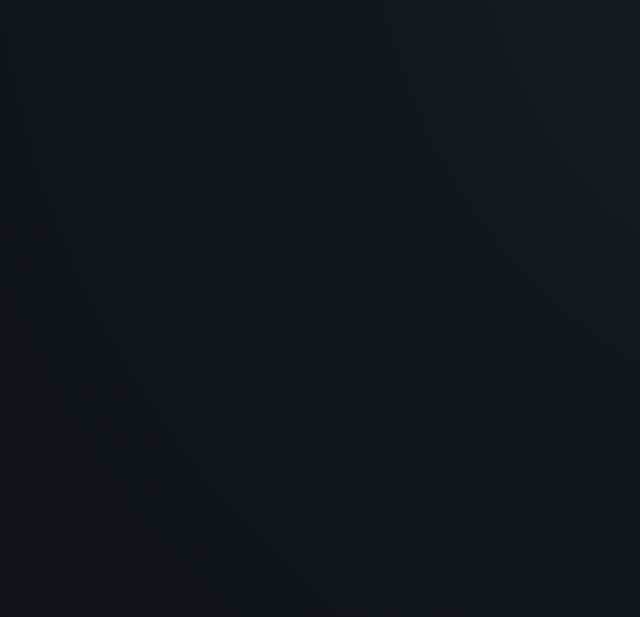
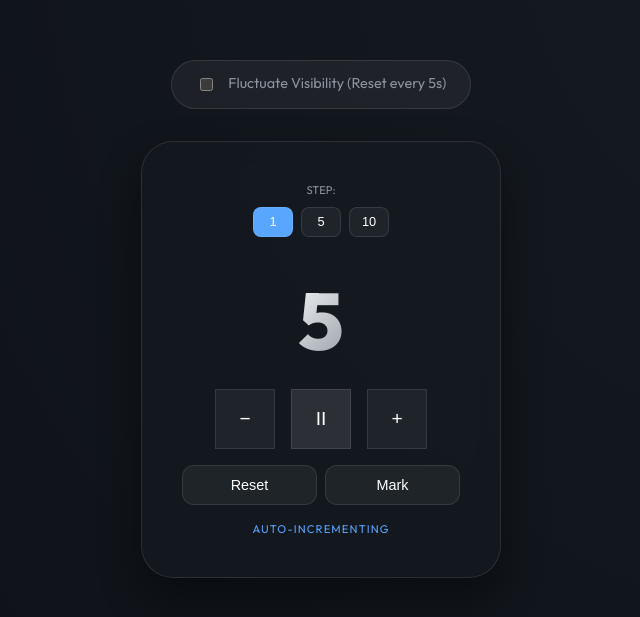
Before and after one commit to adityasrivastava19/reactfirst, a React (Vite) app: page / in a window 1280 px wide. Shown: the part 113-730 px from the top of the page, without its empty margins (351-991 px from the left). Built offline with nearby package versions, Linux system fonts and the light colour scheme.

Commit message:
stopwatch

```diff
--- a/src/App.css
+++ b/src/App.css
@@ -1,9 +1,27 @@
 .app-container {
     display: flex;
+    flex-direction: column;
     justify-content: center;
     align-items: center;
     height: 100vh;
     width: 100vw;
+    gap: 2rem;
+}
+
+.top-controls {
+    background: rgba(255, 255, 255, 0.05);
+    padding: 0.8rem 1.5rem;
+    border-radius: 50px;
+    border: 1px solid rgba(255, 255, 255, 0.1);
+}
+
+.toggle-label {
+    display: flex;
+    align-items: center;
+    gap: 0.8rem;
+    color: #8b949e;
+    cursor: pointer;
+    font-size: 0.9rem;
 }
 
 .counter-card {
@@ -11,11 +29,14 @@
     backdrop-filter: blur(12px);
     -webkit-backdrop-filter: blur(12px);
     border: 1px solid rgba(255, 255, 255, 0.1);
-    border-radius: 24px;
-    padding: 3rem;
+    border-radius: 32px;
+    padding: 2.5rem;
     box-shadow: 0 20px 40px rgba(0, 0, 0, 0.4);
-    width: 320px;
+    width: 360px;
     transition: transform 0.3s ease, box-shadow 0.3s ease;
+    display: flex;
+    flex-direction: column;
+    align-items: center;
 }
 
 .counter-card:hover {
@@ -23,31 +44,117 @@
     box-shadow: 0 25px 50px rgba(0, 0, 0, 0.5);
 }
 
+.step-picker {
+    display: flex;
+    flex-direction: column;
+    align-items: center;
+    gap: 0.5rem;
+    margin-bottom: 1rem;
+}
+
+.step-label {
+    font-size: 0.7rem;
+    color: #8b949e;
+    text-transform: uppercase;
+}
+
+.step-buttons {
+    display: flex;
+    gap: 0.5rem;
+}
+
+.step-btn {
+    width: 40px;
+    height: 30px;
+    font-size: 0.8rem;
+    border-radius: 8px;
+}
+
+.step-btn.active {
+    background: #58a6ff;
+    color: white;
+}
+
 .count-display {
     font-size: 5rem;
     font-weight: 800;
-    margin: 0 0 1.5rem 0;
+    margin: 0.5rem 0;
     background: linear-gradient(135deg, #fff 0%, #8b949e 100%);
     -webkit-background-clip: text;
     background-clip: text;
     -webkit-text-fill-color: transparent;
-    filter: drop-shadow(0 0 10px var(--accent-glow));
 }
 
 .button-group {
     display: flex;
     gap: 1rem;
     justify-content: center;
+    width: 100%;
+    margin-bottom: 1rem;
+}
+
+.main-controls button {
+    width: 60px;
+    height: 60px;
+}
+
+.pause-play {
+    background: rgba(255, 255, 255, 0.1);
+}
+
+.secondary-controls {
+    gap: 0.5rem;
+}
+
+.action-btn {
+    flex: 1;
+    height: 40px;
+    font-size: 0.9rem;
+    border-radius: 12px;
+}
+
+.reset-btn:hover {
+    background: #f85149;
+}
+
+.save-btn:hover {
+    background: #3fb950;
+}
+
+.history-section {
+    width: 100%;
+    margin: 1.5rem 0;
+    padding-top: 1.5rem;
+    border-top: 1px solid rgba(255, 255, 255, 0.1);
+}
+
+.history-section h3 {
+    font-size: 0.8rem;
+    color: #8b949e;
+    margin-bottom: 0.8rem;
+    text-align: center;
+}
+
+.history-list {
+    display: flex;
+    justify-content: center;
+    gap: 0.6rem;
+    flex-wrap: wrap;
+}
+
+.history-item {
+    background: rgba(255, 255, 255, 0.05);
+    padding: 0.3rem 0.8rem;
+    border-radius: 20px;
+    font-size: 0.8rem;
+    color: #c9d1d9;
 }
 
 button {
     background: rgba(255, 255, 255, 0.05);
     border: 1px solid rgba(255, 255, 255, 0.1);
     color: white;
-    font-size: 1.5rem;
-    width: 60px;
-    height: 60px;
-    border-radius: 16px;
+    font-size: 1.2rem;
     cursor: pointer;
     transition: all 0.2s cubic-bezier(0.4, 0, 0.2, 1);
     display: flex;
@@ -56,10 +163,8 @@ button {
 }
 
 button:hover {
-    background: var(--accent-color);
-    border-color: var(--accent-color);
+    background: rgba(255, 255, 255, 0.15);
     transform: scale(1.05);
-    box-shadow: 0 0 20px var(--accent-glow);
 }
 
 button:active {
@@ -67,9 +172,8 @@ button:active {
 }
 
 .status-text {
-    font-size: 0.8rem;
-    color: #8b949e;
-    margin-top: 1.5rem;
+    font-size: 0.7rem;
+    color: #58a6ff;
     text-transform: uppercase;
     letter-spacing: 0.1em;
 }
--- a/src/App.jsx
+++ b/src/App.jsx
@@ -2,15 +2,32 @@ import { useState, useEffect } from 'react'
 import './App.css'
 
 function App() {
-  let [visible, setVisible] = useState(true);
+  const [toggleVisibility, setToggleVisibility] = useState(false);
+  const [visible, setVisible] = useState(true);
+
   useEffect(function () {
+    if (!toggleVisibility) {
+      setVisible(true);
+      return;
+    }
     const timer = setInterval(function () {
       setVisible(c => !c);
     }, 5000);
     return () => clearInterval(timer);
-  }, []);
+  }, [toggleVisibility]);
+
   return (
     <div className="app-container">
+      <div className="top-controls">
+        <label className="toggle-label">
+          <input
+            type="checkbox"
+            checked={toggleVisibility}
+            onChange={() => setToggleVisibility(!toggleVisibility)}
+          />
+          Fluctuate Visibility (Reset every 5s)
+        </label>
+      </div>
       {visible && <Counter />}
     </div>
   )
@@ -18,24 +35,72 @@ function App() {
 
 function Counter() {
   const [count, setCount] = useState(0);
+  const [paused, setPaused] = useState(false);
+  const [step, setStep] = useState(1);
+  const [history, setHistory] = useState([]);
 
   useEffect(function () {
+    if (paused) return;
+
     const interval = setInterval(function () {
-      setCount(function (count) {
-        return count + 1;
-      })
+      setCount(c => c + step);
     }, 1000);
     return () => clearInterval(interval);
-  }, []);
+  }, [paused, step]);
+
+  const handleReset = () => {
+    setHistory([count, ...history].slice(0, 5));
+    setCount(0);
+  };
+
+  const saveMark = () => {
+    setHistory([count, ...history].slice(0, 5));
+  };
 
   return (
     <div className="counter-card">
+      <div className="step-picker">
+        <span className="step-label">Step:</span>
+        <div className="step-buttons">
+          {[1, 5, 10].map(val => (
+            <button
+              key={val}
+              className={`step-btn ${step === val ? 'active' : ''}`}
+              onClick={() => setStep(val)}
+            >
+              {val}
+            </button>
+          ))}
+        </div>
+      </div>
+
       <h1 className="count-display">{count}</h1>
-      <div className="button-group">
-        <button onClick={() => setCount(count - 1)}>−</button>
-        <button onClick={() => setCount(count + 1)}>+</button>
+
+      <div className="button-group main-controls">
+        <button onClick={() => setCount(count - step)} className="control-btn minus">−</button>
+        <button onClick={() => setPaused(!paused)} className="control-btn pause-play">
+          {paused ? '▶' : 'II'}
+        </button>
+        <button onClick={() => setCount(count + step)} className="control-btn plus">+</button>
       </div>
-      <div className="status-text">Counter Active</div>
+
+      <div className="button-group secondary-controls">
+        <button onClick={handleReset} className="action-btn reset-btn">Reset</button>
+        <button onClick={saveMark} className="action-btn save-btn">Mark</button>
+      </div>
+
+      {history.length > 0 && (
+        <div className="history-section">
+          <h3>Recent Marks</h3>
+          <div className="history-list">
+            {history.map((h, i) => (
+              <span key={i} className="history-item">{h}</span>
+            ))}
+          </div>
+        </div>
+      )}
+
+      <div className="status-text">{paused ? 'Paused' : 'Auto-Incrementing'}</div>
     </div>
   )
 }
```
